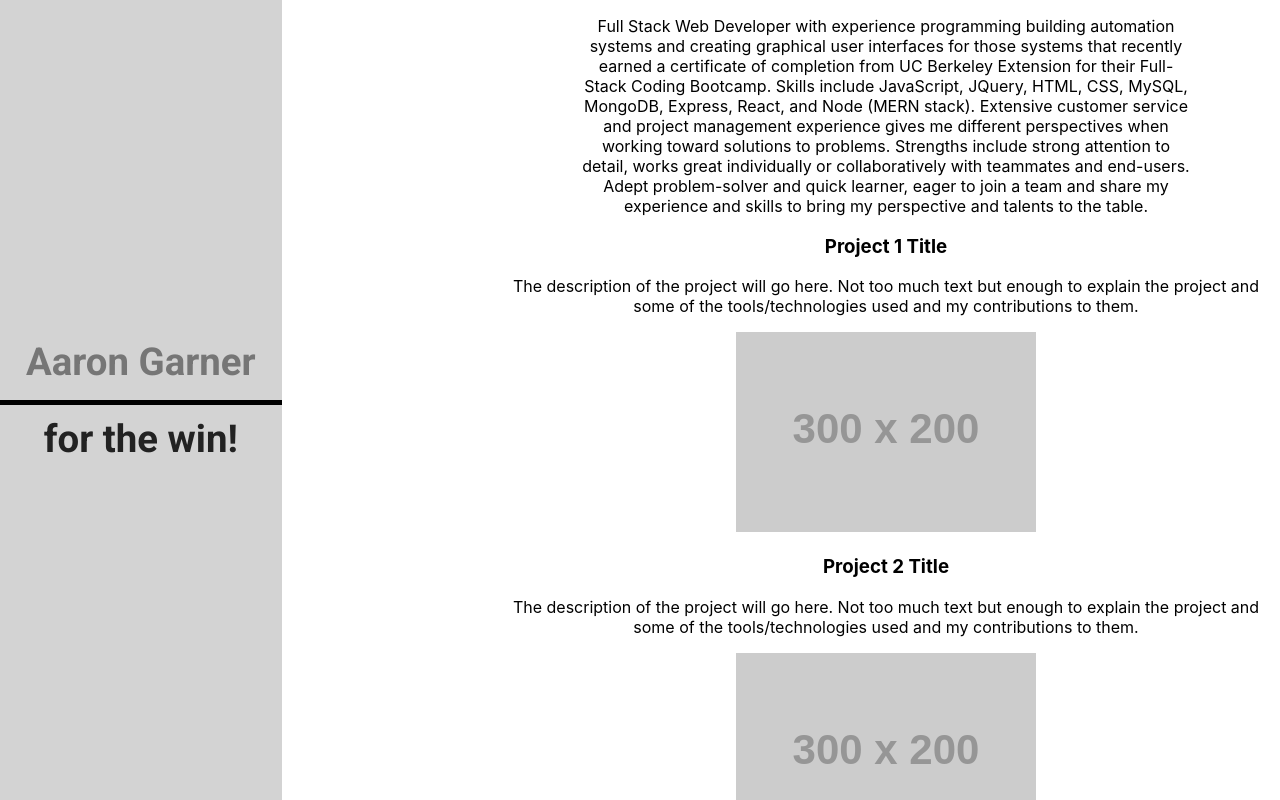
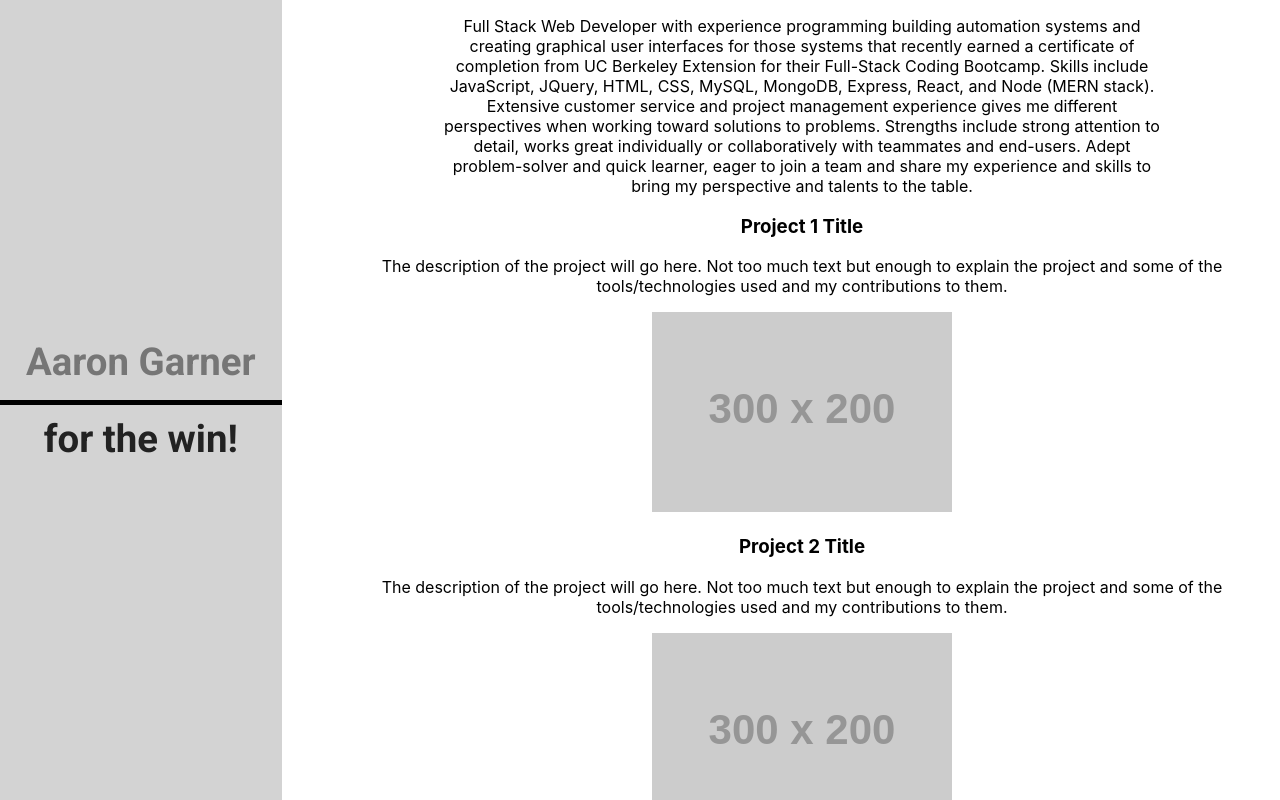
Before and after one commit to aaron-G18/AG-Portfolio, a React (Create React App) app: page / in a window 1280 px wide. Shown: the top 800 px of the page. Built offline with nearby package versions, Linux system fonts and the light colour scheme.

Commit message:
updated width of content on page to fit better with name sidebar.

```diff
--- a/src/App.css
+++ b/src/App.css
@@ -13,8 +13,8 @@
 
 .content {
   float: right;
-  width: 60%;
-  padding-right: 10px;
+  width: 70%;
+  padding-right: 30px;
 }
 
 .App-logo {
--- a/src/components/animatedName/style.css
+++ b/src/components/animatedName/style.css
@@ -15,7 +15,7 @@
   height: 100%;
   /* left: 50%; */
   position: absolute;
-  /* top: 50%; */
+  /* top: -30%; */
   /* transform: translate(-50%, -50%); */
   width: 22%;
   display: flex;
```
